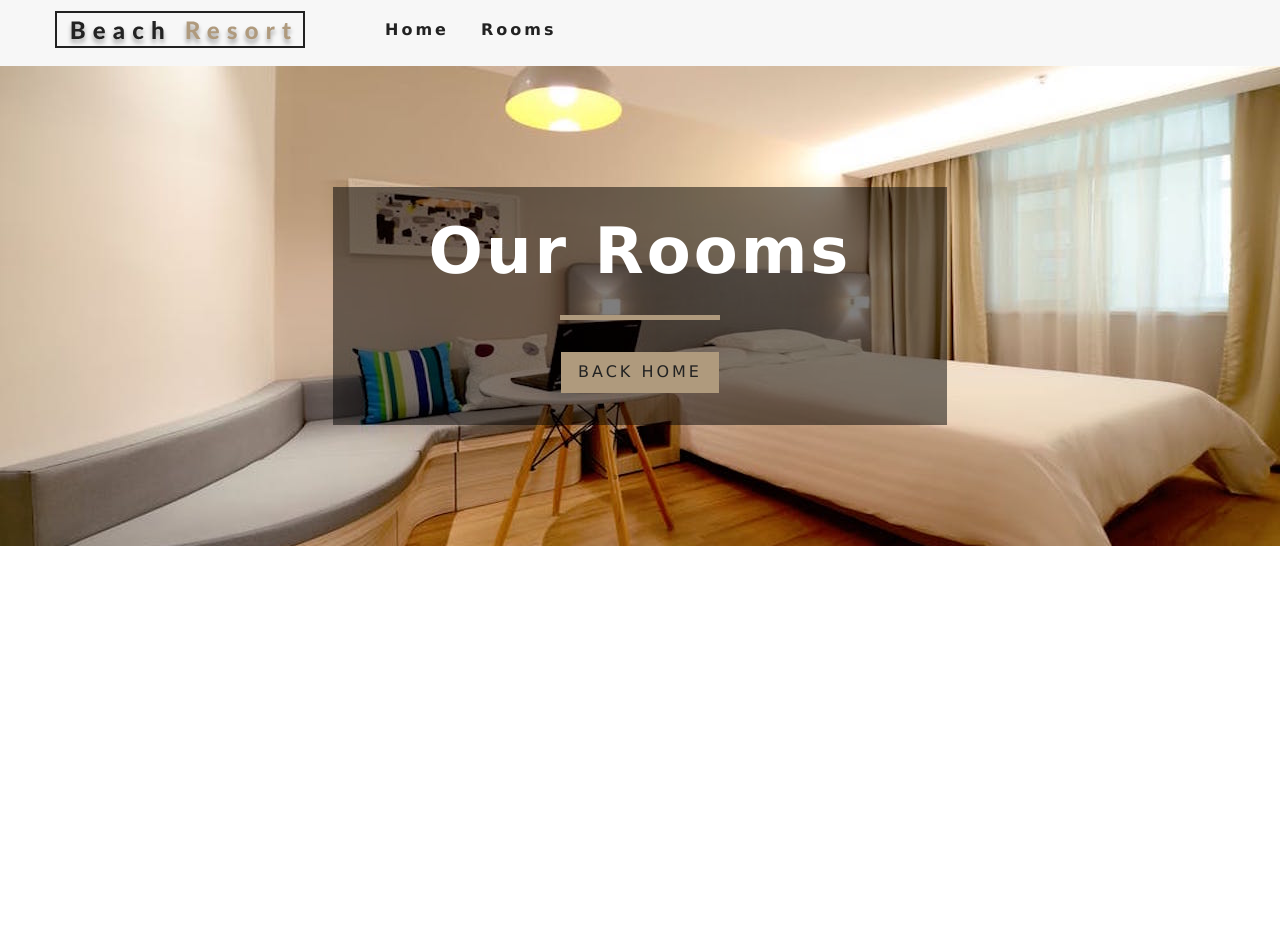
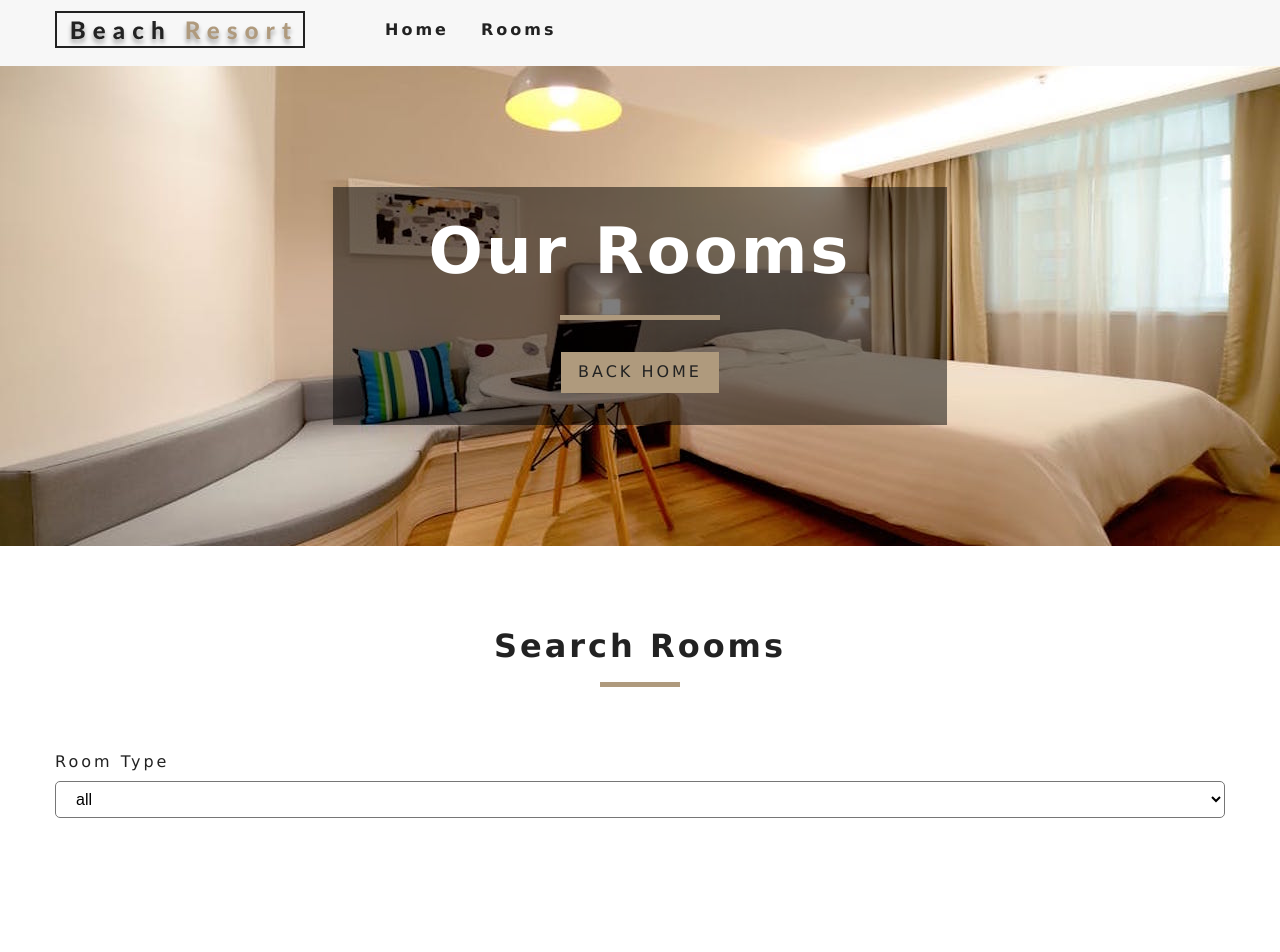
Before and after one commit to TAYBI/beachResort, a React (Create React App) app: page /rooms in a window 1280 px wide. Shown: the top 952 px of the page. Before the commit the page ends 800 px from the top, so only its background shows below. Built offline with nearby package versions, Linux system fonts and the light colour scheme.

Commit message:
havnig problems with beach resort prroject

```diff
--- a/src/App.css
+++ b/src/App.css
@@ -484,6 +484,8 @@ h6 {
   width: 100%;
   background: transparent;
   font-size: 1rem;
+  padding: 0.5rem 1rem;
+  border-radius: 5px;
 }
 .size-inputs {
   display: flex;
--- /dev/null
+++ b/src/components/RoomContainer.js
@@ -0,0 +1,23 @@
+import React, { useContext } from "react";
+import RoomFilter from "./RoomFilter";
+import RoomList from "./RoomList";
+import { RoomContext } from "../contexts/Context";
+import Loading from "./Loading";
+
+function RoomContainer() {
+  const { data } = useContext(RoomContext);
+  const { rooms, sortedRooms, loading } = data[0];
+
+  if (loading) {
+    return <Loading />;
+  }
+
+  return (
+    <>
+      <RoomFilter rooms={rooms} />
+      <RoomList rooms={sortedRooms} />
+    </>
+  );
+}
+
+export default RoomContainer;
--- /dev/null
+++ b/src/components/RoomFilter.js
@@ -0,0 +1,61 @@
+import React, { useContext } from "react";
+import { RoomContext } from "../contexts/Context";
+
+// get all unique values
+
+const getUnique = (items, value) => {
+  // set is push unique item only
+  return [...new Set(items.map(item => item[value]))];
+};
+
+function RoomFilter({ rooms }) {
+  const data = useContext(RoomContext);
+  const { handleChange } = data;
+  const {
+    type
+    // capacity,
+    // price,
+    // minPrice,
+    // maxPrice,
+    // minSize,
+    // maxSize,
+    // breakfast,
+    // pets
+  } = data.data[0];
+
+  //   console.log(data.data[0]);
+
+  let types = getUnique(rooms, "type");
+  types = ["all", ...types];
+
+  types = types.map((item, index) => (
+    <option key={index} value={item}>
+      {item}
+    </option>
+  ));
+
+  return (
+    <section className="filter-container">
+      <div className="section-title">
+        <h4>Search Rooms</h4>
+        <div></div>
+      </div>
+      <form action="" className="filter-form">
+        <div className="form-group">
+          <label htmlFor="type">room type</label>
+          <select
+            name="type"
+            id="type"
+            value={type}
+            className="form-control"
+            onChange={handleChange}
+          >
+            {types}
+          </select>
+        </div>
+      </form>
+    </section>
+  );
+}
+
+export default RoomFilter;
--- /dev/null
+++ b/src/components/RoomList.js
@@ -0,0 +1,28 @@
+import React from "react";
+import Room from "./Room";
+
+function RoomList({ rooms }) {
+  if (rooms.length === 0) {
+    return (
+      <div className="empty-search">
+        <h3>
+          <span role="img" aria-label="(*)__(*)">
+            😥
+          </span>{" "}
+          no rooms matched your search
+        </h3>
+      </div>
+    );
+  }
+  return (
+    <div className="roomslist">
+      <div className="roomslist-center">
+        {rooms.map(room => (
+          <Room room={room} key={room.id} />
+        ))}
+      </div>
+    </div>
+  );
+}
+
+export default RoomList;
--- a/src/contexts/Context.js
+++ b/src/contexts/Context.js
@@ -9,7 +9,16 @@ function RoomProvider({ children }) {
       rooms: [],
       sortedRooms: [],
       featuredRooms: [],
-      loading: true
+      loading: true,
+      type: "all",
+      capacity: 1,
+      price: 0,
+      minPrice: 0,
+      maxPrice: 0,
+      minSize: 0,
+      maxSize: 0,
+      breakfast: false,
+      pets: false
     }
   ]);
 
@@ -18,12 +27,19 @@ function RoomProvider({ children }) {
     // get data
     let rooms = farmatData(items);
     let featuredRooms = rooms.filter(room => room.featured === true);
+
+    let maxPrice = Math.max(...rooms.map(item => item.price));
+    let maxSize = Math.max(...rooms.map(item => item.size));
+
     setData([
       {
         rooms,
         featuredRooms,
         sortedRooms: rooms,
-        loading: false
+        loading: false,
+        price: maxPrice,
+        maxPrice,
+        maxSize
       }
     ]);
   }, []);
@@ -44,13 +60,34 @@ function RoomProvider({ children }) {
     return rooms.find(room => room.slug === slug);
   };
 
+  const handleChange = e => {
+    const value =
+      e.target.type === "checkbox" ? e.target.checked : e.target.value;
+    const name = e.target.name;
+
+    // console.log(`name ${name} - value ${value}`);
+
+    setData(
+      [
+        ...data,
+        {
+          [name]: value
+        }
+      ],
+      filterRoomms
+    );
+  };
+
+  const filterRoomms = () => {
+    // let tmpRooms = [...data[0].rooms];
+    console.log(data[0].rooms);
+  };
+
   return (
-    <RoomContext.Provider value={{ data, getRoom }}>
+    <RoomContext.Provider value={{ data, getRoom, handleChange }}>
       {children}
     </RoomContext.Provider>
   );
 }
 
-const RoomConsumer = RoomContext.Consumer;
-
-export { RoomProvider, RoomConsumer, RoomContext };
+export { RoomProvider, RoomContext };
--- a/src/pages/Pages.js
+++ b/src/pages/Pages.js
@@ -2,9 +2,11 @@ import React from "react";
 import Hero from "../components/Hero";
 import Banner from "../components/Banner";
 import { Link } from "react-router-dom";
+import RoomContainer from "../components/RoomContainer";
 
 export const Pages = () => {
   return (
+    <>
       <Hero hero="roomsHero">
         <Banner title="Our Rooms">
           <Link to="/" className="btn-primary">
@@ -12,5 +14,7 @@ export const Pages = () => {
           </Link>
         </Banner>
       </Hero>
+      <RoomContainer />
+    </>
   );
 };
```
Also changed, not shown: 1 other file (tests, documents, lock files or other folders). Lines whose indentation alone changed are shown as unchanged.
